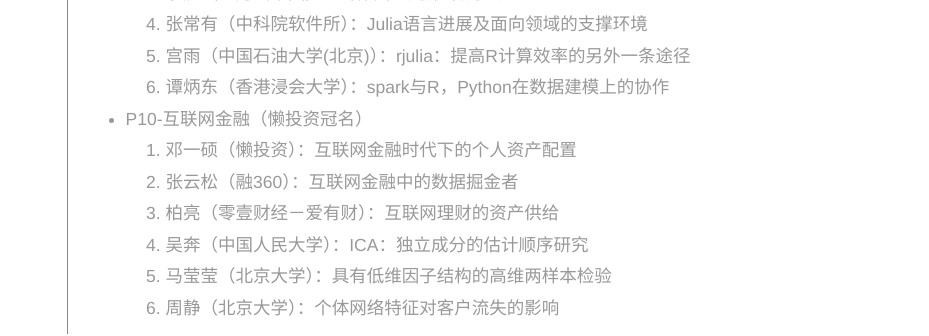
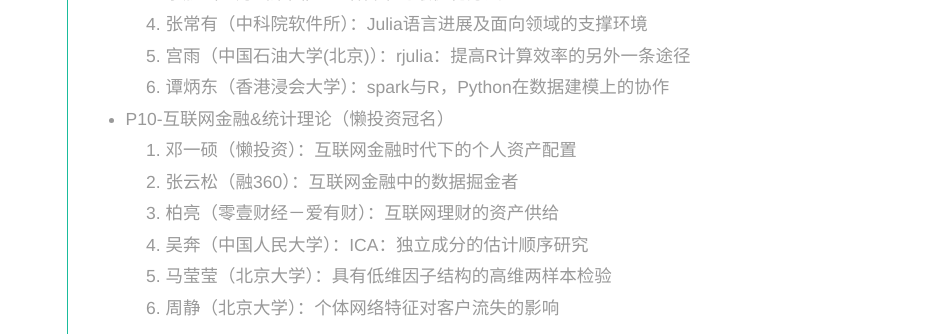
Before and after one commit to cosname/R-conference, a Jekyll site: the page built from _posts/2015-06-06-beijing.html, in a window 1280 px wide and 900 px high, scrolled down 3321 px. Shown: the part 151-487 px from the top of the window, without its empty margins (23-952 px from the left). Built offline with Jekyll 4.4.1, drawn with Linux system fonts in a browser that asks for light colours; comment, search, counter and statistics services are not loaded.

Commit message:
Update 2015-06-06-beijing.html

```diff
--- a/_posts/2015-06-06-beijing.html
+++ b/_posts/2015-06-06-beijing.html
@@ -128,7 +128,7 @@
 <li>宫雨（中国石油大学(北京)）：rjulia：提高R计算效率的另外一条途径</li>
 <li>谭炳东（香港浸会大学）：spark与R，Python在数据建模上的协作</li>
 </ol></li>
-<li>P10-互联网金融（懒投资冠名）
+<li>P10-互联网金融&统计理论（懒投资冠名）
 
 <ol>
 <li>邓一硕（懒投资）：互联网金融时代下的个人资产配置</li>
```
